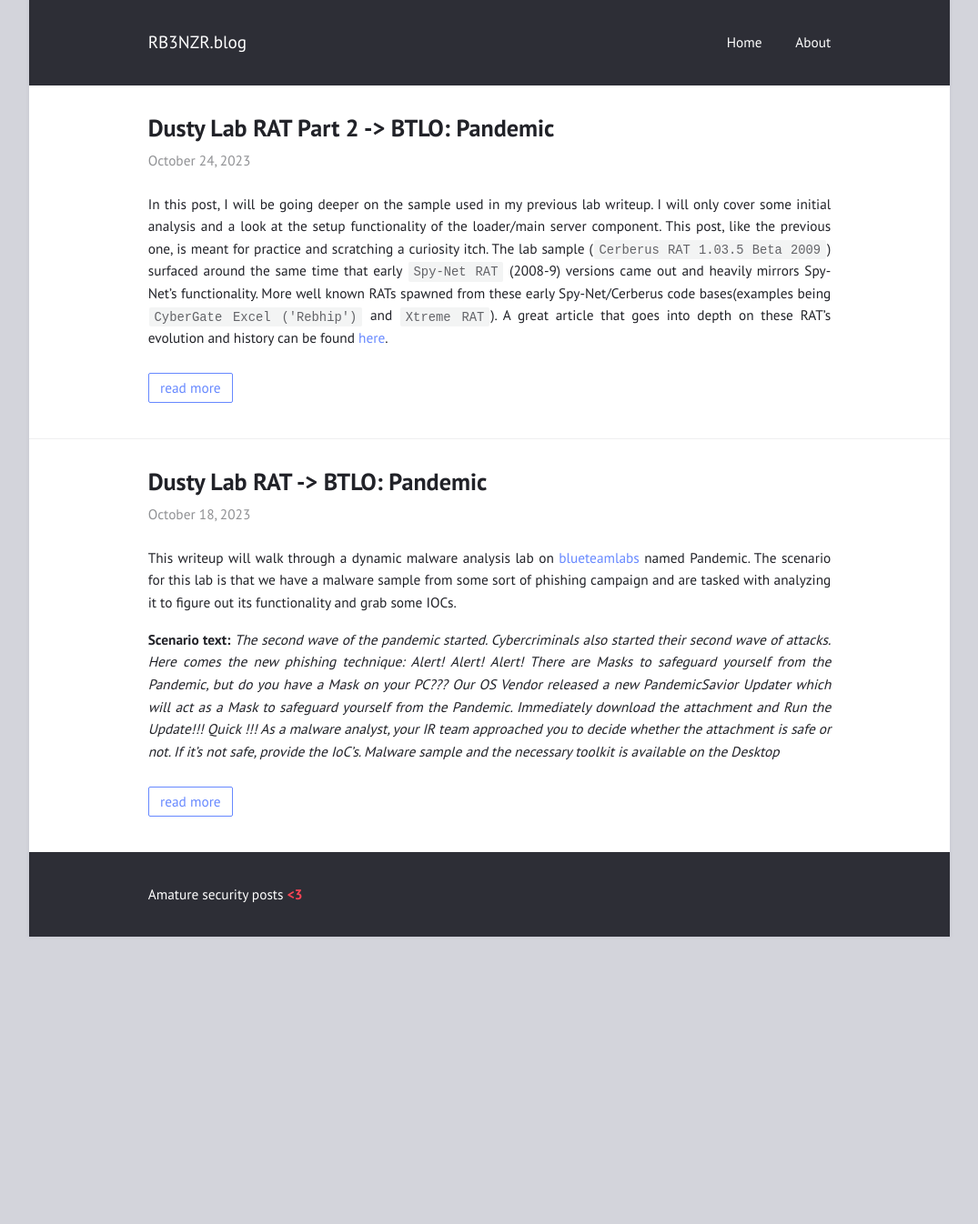
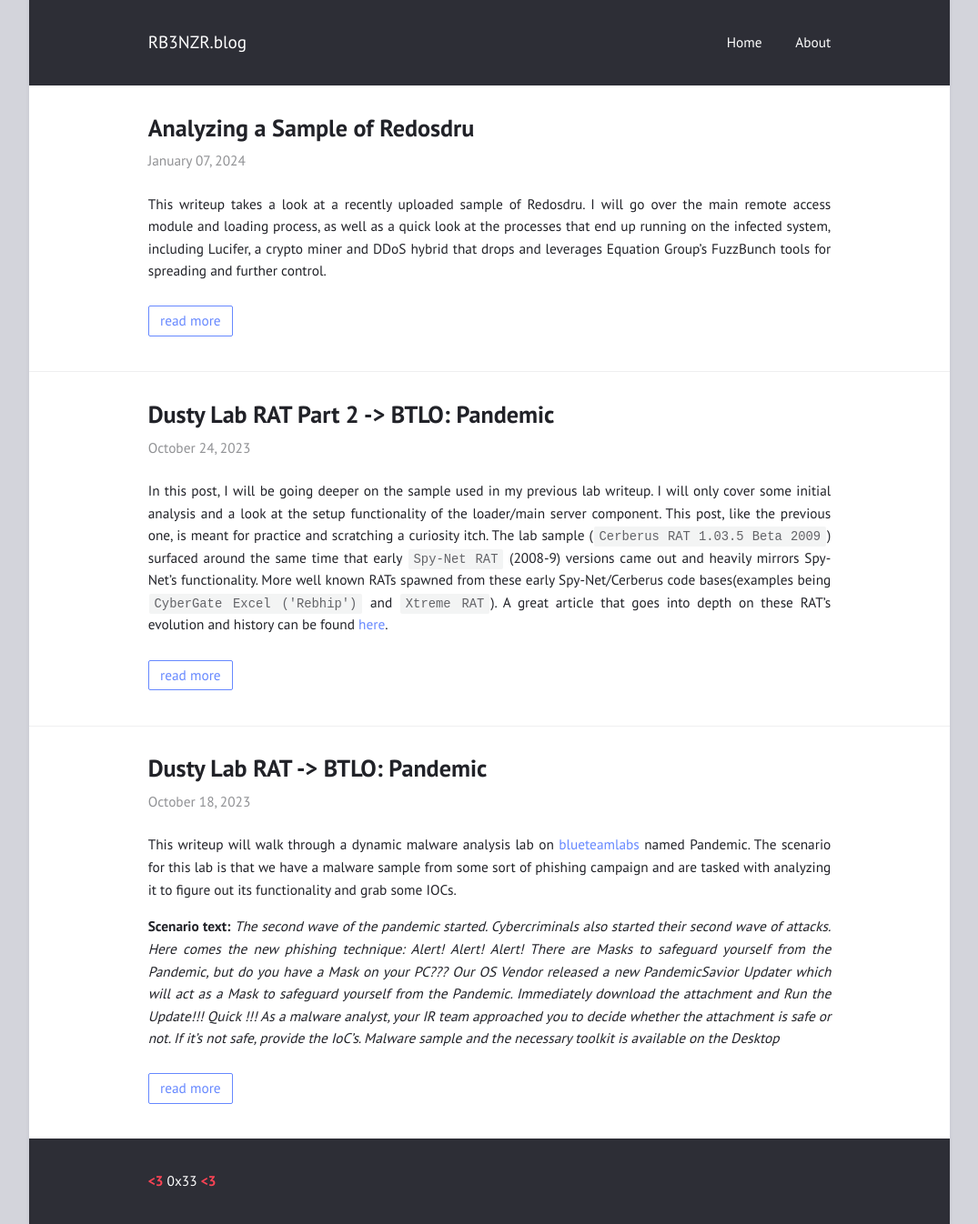
Before and after one commit to rb3nzr/rb3nzr.github.io, a Jekyll site: the page built from index.html, in a window 1280 px wide. Shown: the whole page at 91% size, without its empty margins (102-1177 px from the left). Built offline with Jekyll 4.4.1, drawn with Linux system fonts in a browser that asks for light colours; before the commit the page ends 1030 px from its top, so only the background shows below that; part of the change alters nothing that is shown.

Commit message:
new post

```diff
--- a/_config.yml
+++ b/_config.yml
@@ -1,6 +1,6 @@
 title: "RB3NZR.blog"
-author: "Beanz"
-description: "Amature security posts <b style=\"color: #f45;\">&lt;3</b>"
+author: "Ben"
+description: "<b style=\"color: #f45;\">&lt;3</b> 0x33 <b style=\"color: #f45;\">&lt;3</b>"
 permalink: /:title/
 lang: "en"
 excerpt_separator: "\n\n\n"
--- /dev/null
+++ b/_posts/2024-01-07-Analyzing-a-Sample-of-Redosdru.md
@@ -0,0 +1,130 @@
+---
+title: "Analyzing a Sample of Redosdru"
+layout: post
+---
+
+This writeup takes a look at a recently uploaded sample of Redosdru. I will go over the main remote access module and loading process, as well as a quick look at the processes that end up running on the infected system, including Lucifer, a crypto miner and DDoS hybrid that drops and leverages Equation Group’s FuzzBunch tools for spreading and further control.
+
+
+## Initial Analysis
+
+Sample: 79c061e457eae6fe5e1ed54eb37e968e8d49d130b8723e2bd8fa8ce4329f81db
+
+When the Redosdru loader is executed it will create a copy of itself as `Ulpktkx.exe` inside a newly created directory in Program Files (x86) named `Microsoft Zquztu`. It then creates a directory in Program Files named `AppPatch` and writes an empty file named `NetSyst96.dll` inside. It will then reach out to `http://164.155.231.101:16/NetSyst96.dll` and read/write 400 bytes of data at a time to the recently created NetSyst96.dll file on disk. At this point the DLL is encrypted, UPX packed, and missing DOS and NT headers. The original loader gets deleted and both the copied loader and main module stay on disk and never get removed. In memory the DLL gets headers attached and RC4 decrypted. Then, taking raw bytes of the DLL it will write sections, apply relocations, load imports, return the loaded DLL container object, get the address of the export, call the entrypoint to signal unload, free loaded imports, VirtualFree the memory, and HeapFree the container object. The export function `DllFuUpgradrs` with the config data passed into it gets called and the loader’s job is done.
+
+![Alt text](../assets/redosdru_png/loader_oper.png)
+
+After extracting the decrypted NetSyst DLL from memory by placing breakpoints at the end of the RC4 routine, then unpacking with UPX, the DLL shows up as KuGou.dll, refering to kugou.com, a Chinese music streaming site.
+
+![Alt text](../assets/redosdru_png/Screenshot_20231225_034057.png)
+
+Packet capture shows the DLL is downloaded from an HTTP file server:
+
+![Alt text](../assets/redosdru_png/hfstraffic.png)
+
+![Alt text](../assets/redosdru_png/hfsserver.png)
+
+## Config Extraction
+
+The two main parts of the inital config data are held in the data section on the loader in base64 encoded and RC4 encrypted blobs. There is a routine in the loader for the URL and the other routines lie in the DLL. It's just standard base64 and RC4 with an added for loop that iterates over the range of the decoded string, and uses an addition and XOR operation on the byte value at the current index.
+
+Implementing a way to automatically extract a decode/decrypt this data in Python can be done by loacting the blobs in the data section with regex and reimplementing the routine. Full script is on my [github](https://github.com/rb3nzr/Malware-Script-Dump/blob/main/Redosdru/redosdru_config_ex.py).
+
+![Alt text](../assets/redosdru_png/config_decrypt.png)
+
+![Alt text](../assets/redosdru_png/output.png)
+
+## NetSyst96.dll/KuGou.dll
+
+Once the export function DllFuUpgradrs is called the config data gets decrypted, and values get parsed then set to globals in the data section. The function will then make a series of checks, most notably a check for an event named `Jbfzja Cpqdayck`. If this event is already running on the machine then the function will concatenate a self delte VB script, write it, then call `ShellExecute` and exit.
+
+![Alt text](../assets/redosdru_png/create_event.png)
+
+![Alt text](../assets/redosdru_png/vb_script.png)
+
+After gaining SeDebugPriveledge the function will attempt a few persistence techniques. It will create an HKLM and HKCU run key named `wseziz coaxkime` pointing to the loader on disk, register a service to ensure it's automatic execution at every system startup, and create a key in `SYSTEM\CurrentControlSet\Services\` with `ConnectGroup` and `MarkTime` subkeys. The service is created with SERVICE_ALL_ACCESS (allows the chaning of the service config), SERVICE_AUTO_START (automatic startup at boot), SERVICE_INTERACTIVE_PROCESS (lets the process interact with the desktop), SERVICE_WIN32_OWN_PROCESS, and itself as the binary path. It then calls `ChangeServiceConfig2A`, passing SERVICE_CONFIG_DESCRIPTION with the description field set to the name `SuperProServer`, and starts the service.
+
+![Alt text](../assets/redosdru_png/service_reg.png)
+
+![Alt text](../assets/redosdru_png/src_create.png)
+
+# Inside the Service Entry Function
+
+Before setting up for it's communication routines Redosdru will start a new thread to concurrently carry out a function that waits to download a binary from http://baihes.com:8282, either xm.exe or cpa.exe, based on system version and a time condition. It will start a loop with a 30 minute sleep that will check to see if the integer value of local time/date set in the function is greater than the local time/date that had been set in the `MarkTime` subkey, and that the current time/date int value minus the MarkTime is greater than or equal to 5. If this condition is met then a function is called that downloads the binary, writes to a file, then starts the binary with `CreateProcessA` under the default desktop.
+
+![Alt text](../assets/redosdru_png/downloadexe.png)
+
+Most of the other functions before communicating out will check and store system information. Packets then get assemebled and the data gets sent and received with a similar RC4 encryption routine with the key of `5615595admins`, using zlib 1.1.4. deflate, using wininet API functions,  and connecting out to `996m2m2.top` on port `9090`(websm).
+
+# Command Functionality
+
+Most of the command modules in the DLL revolve around retrieving data about the target system, most likely in order to locate and identify the infected machine, and determine the possible value of the machine so that other modules/payloads can be pushed.
+
+**There are a few functions revolving around setting up RDP:** `KeepRasConnection` is set to `HKLM\Software\Microsoft\Windows NT\CurrentVersion\Winlogon` as a way to keep RDP connections alive after logoff of a user. `EnableConcurrentSessions` being set in the licensing core registry key and `fDenyTSConnections` being set in the terminal services registry key ensures remote desktop access is active and allows multiple sessions with an option to change the ports.
+
+![Alt text](../assets/redosdru_png/rdp.png)
+
+**The module will utilize COM objects in order to access devices and services:** enumeration of system devices, including attempting to access webcam devices for recording, using `SystemDeviceEnumerator`, DirectShow objects like `CaptureGraphBuilder` with the `ICaptureGraphBuilder2` interface, in order to build and control capture graphs (filter graph that performs video or audio capture). It interacts with IExplorer using the `Microsoft Url History Service` and the `IUrlHistoryStg2` interface in order to search through and interact with browser history.
+
+![Alt text](../assets/redosdru_png/com.png)
+
+**There is a master boot record stomping function:** the stomping/overwritting is done by locking `PHYSICALDRIVE0` (the entire disk that the OS sits on) with `FSCTL_LOCK_VOLUME` as the control code passed to the `DeviceIoControl` call, then writing a buffer the size of the MBR (first 512 byte sector) that contains an error message and bytes `0x55` and `0xAA` at the end. These last two bytes are the boot sector signature, which is a marker used to indicate that the disk is bootable.
+
+![Alt text](../assets/redosdru_png/mbr_stomp.png)
+
+**There is a command option that can open Iexplorer:** this is done by grabbing the value in the registry assocaited with launching the browser, replacing the placeholder %1 with the given remote command then calls CreateProcesA to start the browser. Most likely used to leverage the browser for downloads.
+
+![Alt text](../assets/redosdru_png/iexploropen.png)
+
+**Commands that deal with enumerating running processes:** these are used to either shut processes down or gather and send related information to the C&C. Of course this is done with `CreateToolHelp32Snapshot` and `Process32Next`! Almost all of the calls to process enumeration functions are related to searching for AV/EDR/Monitoring software. Example one below is for ArpGuard, a LAN monitoring software, and example two is a very long list of general AV/EDR stuff.
+
+![Alt text](../assets/redosdru_png/term_LAN_monitor.png)
+
+![Alt text](../assets/redosdru_png/getsecuritysoftware.png)
+
+**Clearing Security, Application, and System event logs (no Sysmon?):**
+
+![Alt text](../assets/redosdru_png/Screenshot_20240102_015027.png)
+
+**Keylogging:**
+
+![Alt text](../assets/redosdru_png/keylogging.png)
+
+## Further Down the Infection Chain
+
+The infection eventually spawned a process named `windowss.exe`, a very beefy 5.3 MiB executable, which appears to be the malware known as `Lucifer`. The process will drop a handful of the Equation Group’s FuzzBunch tools, do some checking on system bandwidth, drop and launch the XMRig miner with arguments `spreadMnopqr.exe -o stratum+tcp://pool.supportxmr.com:3333 -u 483DY[snip]Ht34G -p H –max-cpu-usage=25 -K`, copy itself as `spread.txt`, then launch `SMB.exe` which drops all of the associated FuzzBunch tools and starts `Intranet.exe`, which utilizes them. All of these files are dropped in `C:\ProgramData`.
+
+![Alt text](../assets/redosdru_png/chartt.png)
+
+XMRig for mining Monero (with 'algo' rx/0), using the Stratum proxy protocol, and the pool supportxmr.com:
+
+![Alt text](../assets/redosdru_png/xmrigminer.png)
+
+## Sample Correlation
+
+Using Diaphora to do some quick diffing between previously uploaded loaders and main DLL modules with samples from 2022 to 2023: I found only minimal changes amongst functions in the main KuGou.dll modules; the overall structure and functionality appear to be the same, and no major functions seem to be added or removed. In contrast, the comparisons in Redosdru loader variants appear to be completely different in their control flow, including using more anti-debugging tricks such as nested SEH (try{} catch{}) trickery and some of the classic Windows API functions. These variants also contained the KuGou/NetSyst DLL module, packed as a resource inside the binary. It appears that the loader is getting redeveloped and updated, whereas the main module is not.
+
+![Alt text](../assets/redosdru_png/entryfunction_diff.png)
+
+## IOCs
+
+1. 163.197.245.130:9090 (www.996m2m2.top) → Redosdru connects [C&C]
+2. 163.197.245.130:2538 (www.996m2m2.top) → Lucifer connects  [C&C]
+3. http://164.155.231.101:16/NetSyst96.dll → HFS for NetSyst96.dll
+4. 104.243.33.118 (host.dreamlineit.com:3333) → Mining pool
+5. http://users.qzone.qq.com/fcg-bin/cgi_get_portrait.fcg?uins=12345678
+    callback -> http://qlogo3.store.qq.com/qzone/12345678/12345678/100
+
+## References
+
+[https://en.wikipedia.org/wiki/Equation_Group#2016_breach_of_the_Equation_Group](https://en.wikipedia.org/wiki/Equation_Group#2016_breach_of_the_Equation_Group)
+
+[https://github.com/x0rz/EQGRP_Lost_in_Translation/tree/master/windows](https://github.com/x0rz/EQGRP_Lost_in_Translation/tree/master/windows)
+
+[https://www.rapid7.com/blog/post/2017/04/18/the-shadow-brokers-leaked-exploits-faq/](https://www.rapid7.com/blog/post/2017/04/18/the-shadow-brokers-leaked-exploits-faq/)
+
+[https://zerosum0x0.blogspot.com/2017/04/doublepulsar-initial-smb-backdoor-ring.htm](https://zerosum0x0.blogspot.com/2017/04/doublepulsar-initial-smb-backdoor-ring.html)
+
+[https://unit42.paloaltonetworks.com/lucifer-new-cryptojacking-and-ddos-hybrid-malware/](https://unit42.paloaltonetworks.com/lucifer-new-cryptojacking-and-ddos-hybrid-malware/)
+
+[https://github.com/joxeankoret/diaphora](https://github.com/joxeankoret/diaphora)
```
Also changed, not shown: README.md.
